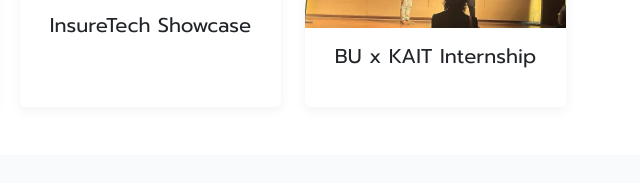
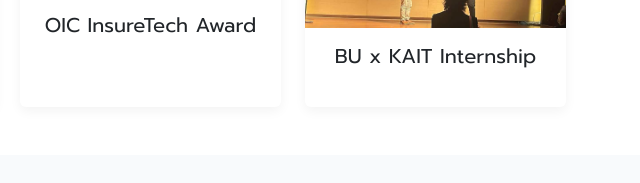
Before and after one commit to CusCusCus/CusCusCus.github.io, a plain HTML site: page index.html in a window 1280 px wide. Shown: the part 3235-3418 px from the top of the page, 632-1272 px from the left. Drawn offline with nearby package versions, Linux system fonts and the light colour scheme.

Commit message:
Update index.html

```diff
--- a/index.html
+++ b/index.html
@@ -320,7 +320,7 @@
           <div class="card h-100">
             <img src="img\OIC2.jpg" class="card-img-top" >
             <div class="card-body text-center">
-              <h5 class="card-title">InsureTech Showcase</h5>
+              <h5 class="card-title">OIC InsureTech Award</h5>
             </div>
           </div>
         </div>
```
